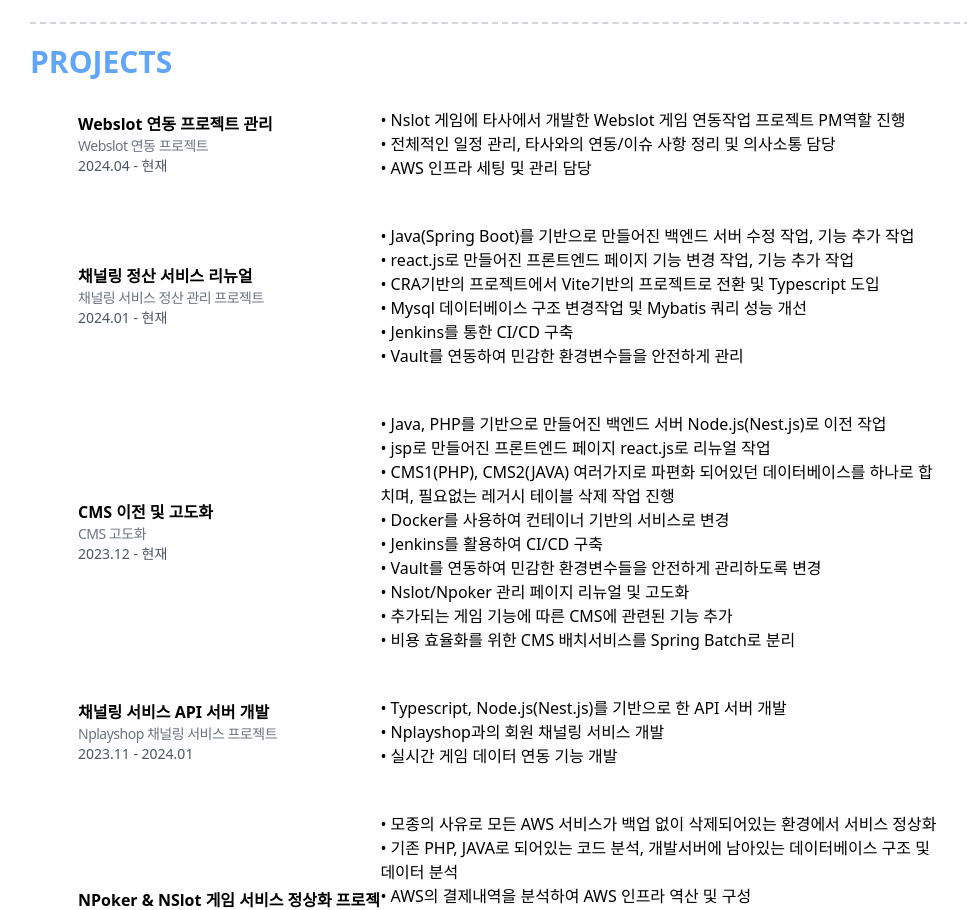
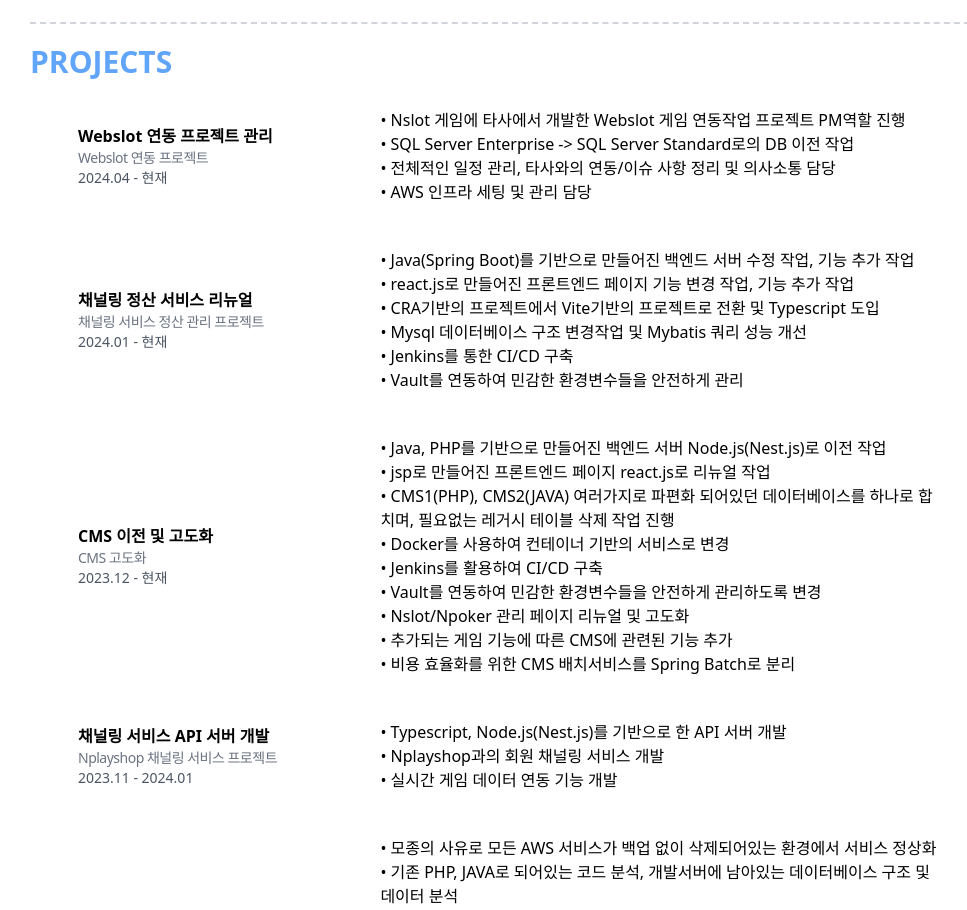
Before and after one commit to sedna99/portfolio, a React (Vite) app: page / in a window 1280 px wide. Shown: the part 2340-3250 px from the top of the page, without its empty margins (130-1097 px from the left). Built offline with nearby package versions, Linux system fonts and the light colour scheme.

Commit message:
Feat: Webslot 연동 프로젝트 내용 추가

```diff
--- a/src/sections/Projects.tsx
+++ b/src/sections/Projects.tsx
@@ -15,6 +15,7 @@ const projects = [
     subname: "Webslot 연동 프로젝트",
     descriptions: [
       "Nslot 게임에 타사에서 개발한 Webslot 게임 연동작업 프로젝트 PM역할 진행",
+      "SQL Server Enterprise -> SQL Server Standard로의 DB 이전 작업",
       "전체적인 일정 관리, 타사와의 연동/이슈 사항 정리 및 의사소통 담당",
       "AWS 인프라 세팅 및 관리 담당",
     ],
```
